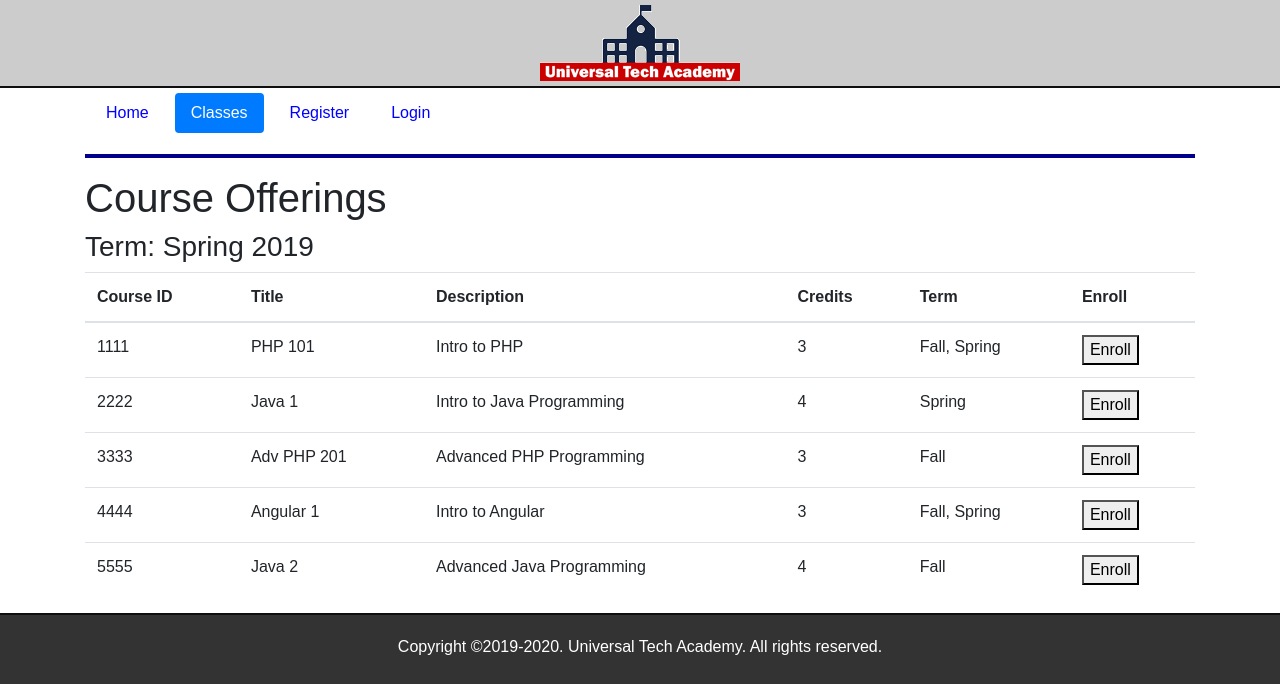
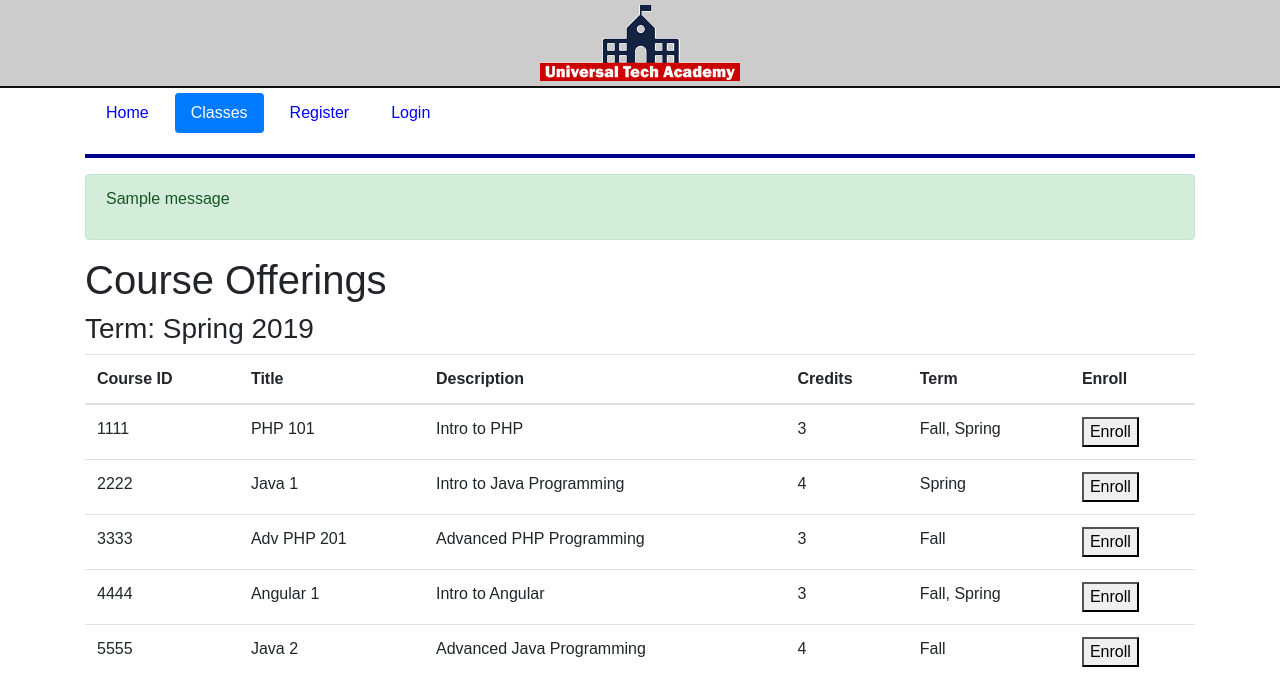
Before and after one commit to skorsens/Full-Stack-Web-Development-with-Flask, a Flask app: page /courses in a window 1280 px wide. Shown: the top 684 px of the page. Run offline with Flask 3, Linux system fonts and the light colour scheme; one stand-in notice (Sample message) is shown; some libraries are stand-ins or nearby versions.

Commit message:
Flash messages in layout.html

```diff
--- a/application/templates/layout.html
+++ b/application/templates/layout.html
@@ -13,6 +13,15 @@
 </div>
 <div class="container">
     {% include "includes/nav.html" %}
+    {% with messages = get_flashed_messages(with_categories=True) %}
+        {% if messages %}
+            {% for category, message in messages %}
+                <div class="alert alert-{{category}}">
+                    <p>{{ message }}</p>
+                </div>
+            {% endfor %}
+        {% endif %}
+    {% endwith %}
 
     {{ self.content() }}
 
```
